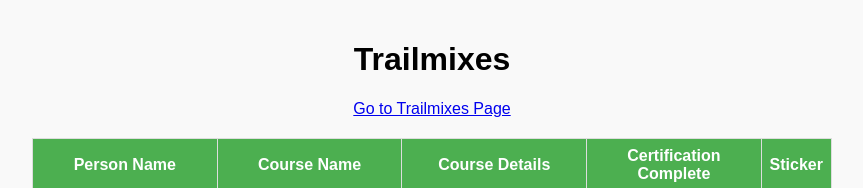
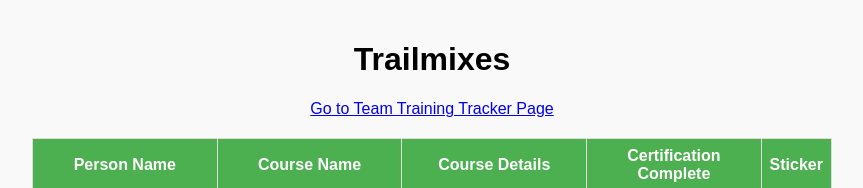
Before and after one commit to Nel-sys/training, a plain HTML site: page trailmixes.html in a window 1280 px wide. Shown: the top 188 px of the page, without its empty margins (208-1071 px from the left). Drawn offline with Linux system fonts and the light colour scheme.

Commit message:
Update trailmixes.html

```diff
--- a/trailmixes.html
+++ b/trailmixes.html
@@ -56,7 +56,7 @@
 <body>
 
     <h1>Trailmixes</h1>
-<a href="index.html" style="display: block; text-align: center; margin-top: 20px;">Go to Trailmixes Page</a>
+<a href="index.html" style="display: block; text-align: center; margin-top: 20px;">Go to Team Training Tracker Page</a>
 
 
     <table>
```
